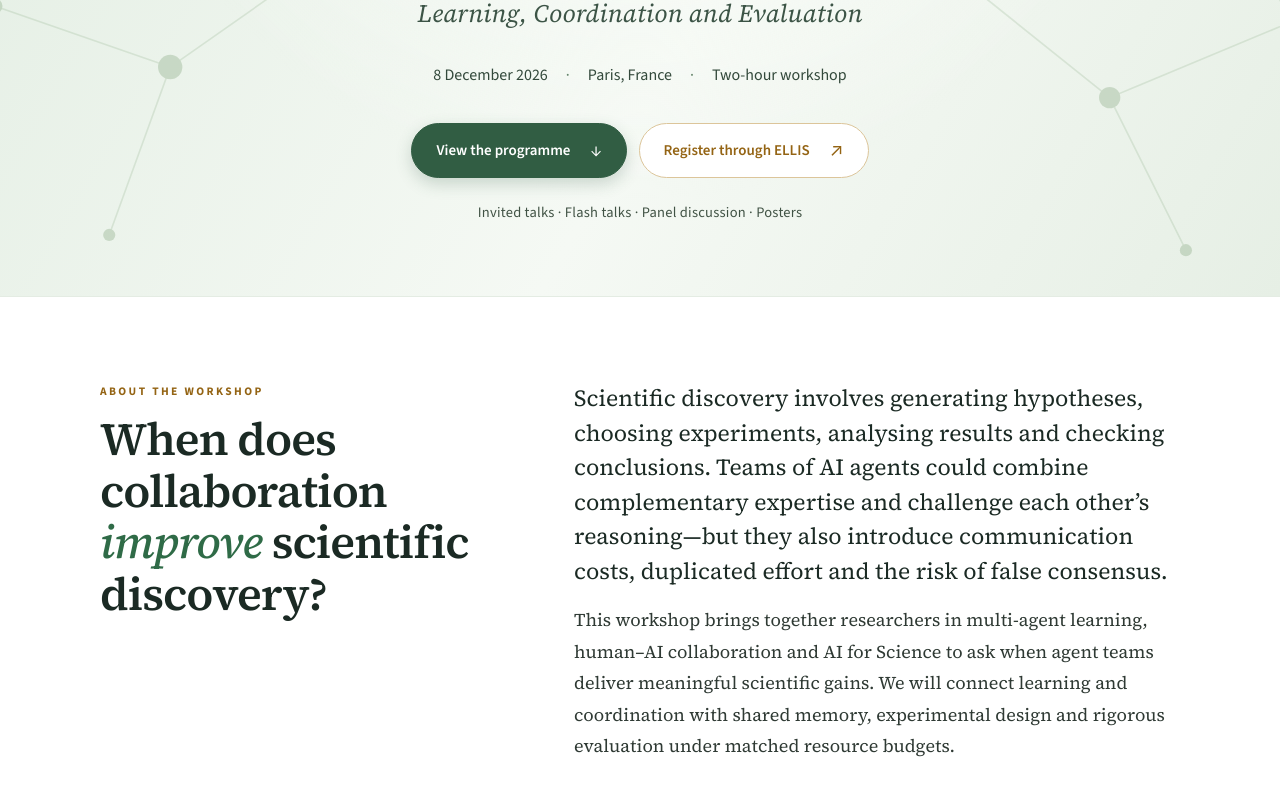
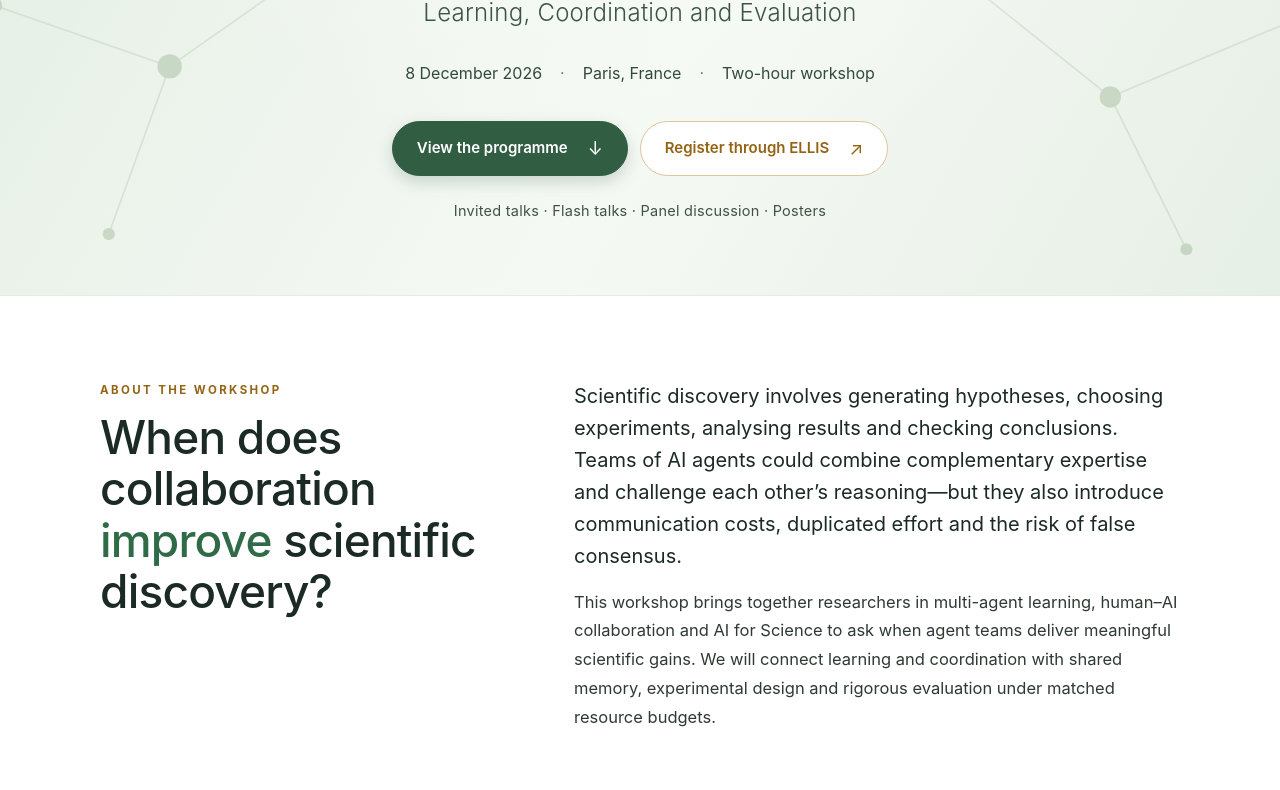
Before and after one commit to yalidu/ellis-multi-agent-workshop-2026, a plain HTML site: page index.html in a window 1280 px wide. Shown: the part 422-1212 px from the top of the page. Drawn offline with nearby package versions, Linux system fonts and the light colour scheme.

Commit message:
Restore the original system typeface; keep the new colours and layout
Co-Authored-By: Claude Opus 5.5 <noreply@anthropic.com>

```diff
--- a/index.html
+++ b/index.html
@@ -7,9 +7,6 @@
   <meta name="theme-color" content="#edf4ee">
   <title>Multi-Agent AI for Scientific Discovery · ELLIS UnConference 2026</title>
   <link rel="icon" href="assets/favicon.svg" type="image/svg+xml">
-  <link rel="preconnect" href="https://fonts.googleapis.com">
-  <link rel="preconnect" href="https://fonts.gstatic.com" crossorigin>
-  <link rel="stylesheet" href="https://fonts.googleapis.com/css2?family=Source+Sans+3:wght@400;500;600;700&family=Source+Serif+4:ital,opsz,wght@0,8..60,400;0,8..60,500;0,8..60,600;1,8..60,400;1,8..60,500&display=swap">
   <link rel="stylesheet" href="styles.css">
   <script src="script.js" defer></script>
 </head>
--- a/styles.css
+++ b/styles.css
@@ -263,3 +263,21 @@ h2{font-size:46px;line-height:1.12;letter-spacing:-1px}
 .schedule details.abstract summary::-webkit-details-marker{display:none}
 .schedule details.abstract[open] summary{background:#dde9da}
 @media(max-width:780px){#programme .schedule-container{padding:4px 18px;border-radius:12px}#attend{padding:56px 0}}
+
+/* 2026-11-26 (per Yali): restore the original system typeface everywhere; keep the new colours and layout */
+:root,body,h1,h2,h3,.attendance h2,.paper h3,.schedule h3,.question h3,.call-card h3,.call-notes h3,.organizer h3,.speaker h3,
+.about-copy p,.calls-intro,.topic-text,.call-card p,.call-notes ul,.question p,.programme-intro,.schedule details.abstract p,.attendance p,.closed-lead,.contact p,.small-note,
+.hero-subtitle,.speaker-detail,.speaker-detail em,.schedule tbody th,.question-number,.paper:before,.venue-details dd,.venue-details dd span{font-family:-apple-system,BlinkMacSystemFont,"Segoe UI",Arial,sans-serif}
+h1{font-weight:500;letter-spacing:-2.4px}
+h2{font-weight:500;letter-spacing:-.8px}
+h1 em,h2 em{font-style:normal;font-weight:500}
+.hero-subtitle{font-style:normal;font-weight:350;font-size:24px}
+.speaker-detail,.speaker-detail em{font-style:normal}
+.speaker h3,.schedule h3,.paper h3,.question h3{font-weight:600}
+.about-copy p:first-child,.closed-lead{font-size:20px;line-height:1.6}
+.about-copy p{font-size:16.5px}
+.schedule tbody th{font-size:16px;font-weight:600}
+.question-number{font-size:24px;font-weight:500}
+.paper:before{font-size:18px;font-weight:600}
+.venue-details dd{font-size:16px}
+body *{font-family:-apple-system,BlinkMacSystemFont,"Segoe UI",Arial,sans-serif!important}
```
